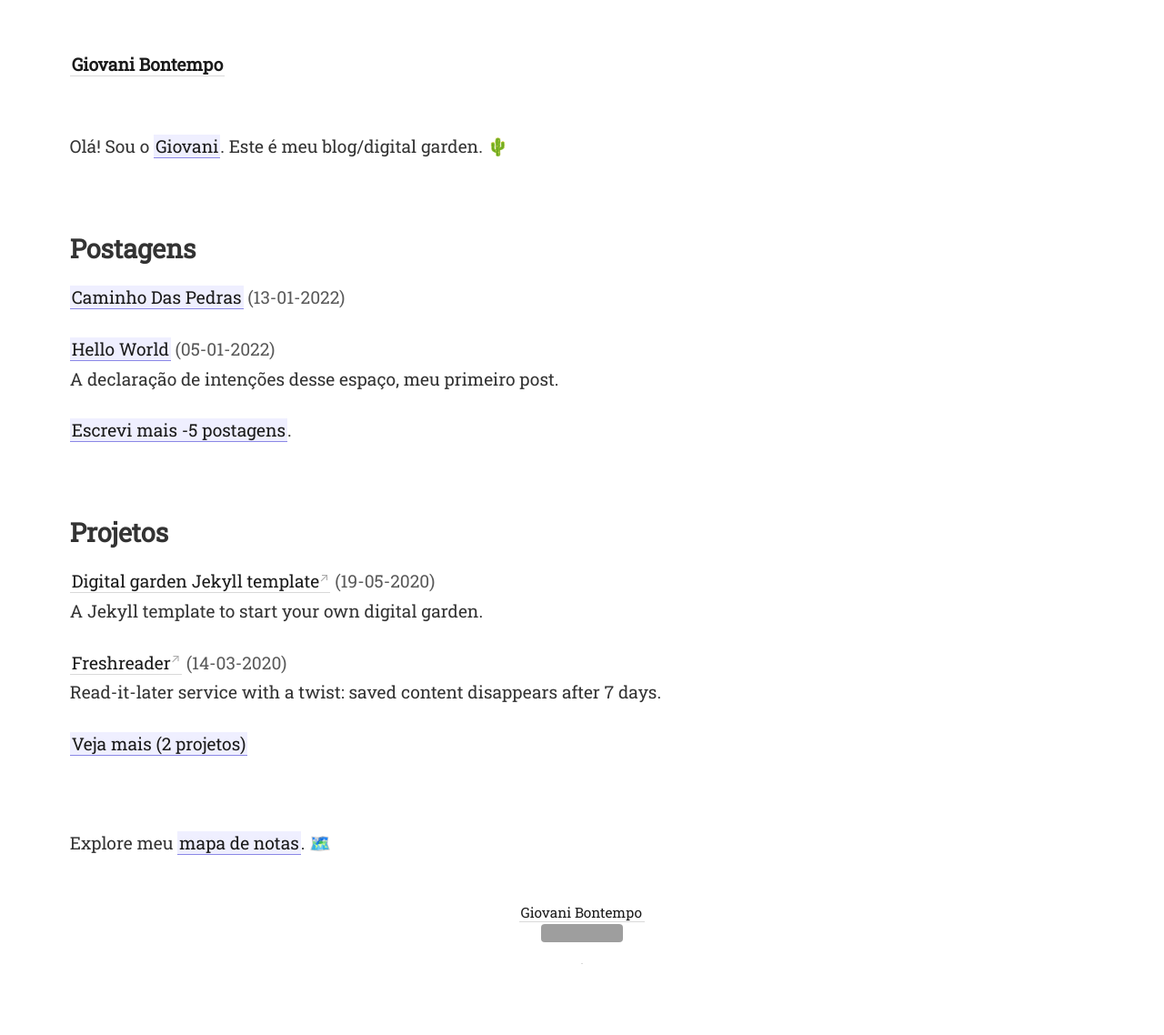
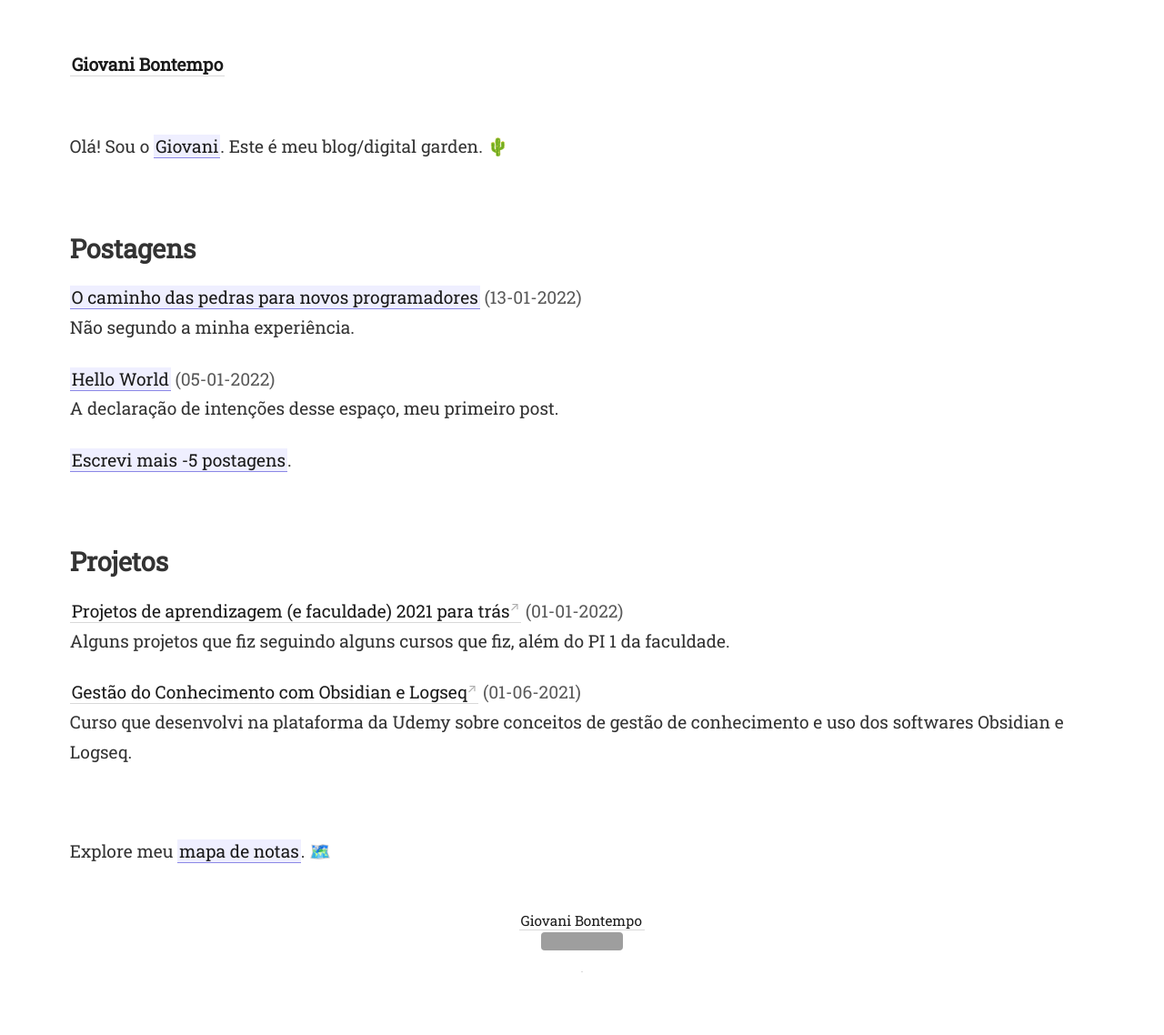
Before and after one commit to gio-bon/MyDigitalGarden, a Jekyll site: the page built from _pages/index.md, in a window 1280 px wide. Shown: the whole page at 91% size. Built offline with Jekyll 4.4.1, drawn with Linux system fonts in a browser that asks for light colours; grey boxes are pictures that could not be loaded.

Commit message:
atl 2 tent

```diff
--- a/_data/projects.yml
+++ b/_data/projects.yml
@@ -1,17 +1,7 @@
-- name: Digital garden Jekyll template
-  description_html: "A Jekyll template to start your own digital garden."
-  url: https://github.com/maximevaillancourt/digital-garden-jekyll-template
-  date: 2020-05-19
-
-- name: Freshreader
-  description_html: "Read-it-later service with a twist: saved content disappears after 7 days."
-  url: https://freshreader.app
-  date: 2020-03-14
-
-- name: Trace
-  description_html: Supply chain transparency platform PoC based on the Ethereum blockchain.
-  url: https://github.com/maximevaillancourt/trace
-  date: 2018-02-01
+- name: Projetos de aprendizagem (e faculdade) 2021 para trás
+  description_html: Alguns projetos que fiz seguindo alguns cursos que fiz, além do PI 1 da faculdade.
+  url: https://gist.github.com/gio-bon/ca5067d27bdcf70ac30a15bef404fb67
+  date: 2022-01-01
 
 - name: Gestão do Conhecimento com Obsidian e Logseq
   description_html: Curso que desenvolvi na plataforma da Udemy sobre conceitos de gestão de conhecimento e uso dos softwares Obsidian e Logseq.
--- a/_posts/2022-01-13-caminho-das-pedras.md
+++ b/_posts/2022-01-13-caminho-das-pedras.md
@@ -0,0 +1,43 @@
+---
+title: O caminho das pedras para novos programadores
+layout: post
+excerpt: Não segundo a minha experiência.
+---
+
+Como atualmente estou em uma transição de carreira (como muitos), a questão de voltar a estudar foi inevitável, principalmente em programação, área que exige um aprendizado quase perpétuo. A diferença da minha época de escola é que hoje você encontra uma abundância de materiais na internet.
+Mas como tudo, sempre há o lado bom e o ruim, e nesse caso, saber avaliar a eficácia dos materiais disponível é um requisito crítico.
+
+Em *Pare de fazer cursos* pode se perceber que muitos aspirantes a devs seguem uma estratégia bem repetitiva. Fazem uma tonelada de cursos do estilo Guanabara, constroem portfólios com base em tutoriais desses cursos, e em seguida já saem procurando emprego na área, acreditando que as empresas vão lhes pagar para aprender o resto (por mais que esse tipo de coisa realmente aconteça).
+
+O ponto é que a maioria desses profissionais tem pressa e não controem um **conhecimento sólido** em programação, coisa que vai exigir estudos de algoritmos e estruturas de dados, além de muita prática em exercícios (de preferência do mundo real e que obviamente não sejam meros tutoriais).
+
+Sobre **portfólios**, para que se possa destacar nesse meio, deve-se buscar copiar coisas que já existam, mudando alguma coisa (incluindo uma funcionalidade diferente); criar projetos pessoais originais e criativos, e ainda, se faltar ideias, buscar *issues* de projetos opensource que você tenha capacidade de resolver (com um plus de se envolver com a comunidade e conhecer pessoas novas).
+
+Já em *Aprendendo a aprender* a questão do que realmente aprendemos em cursos é questionada. A maioria segue um aprendizado passivo, pagando pelo curso ou pagando mensalidade e fazendo o menor esforço possível para conseguir o certificado ou diploma, como se um mero pedaço de papel representasse o que há no seu cérebro.
+
+Vivemos em um mundo em que nada é simples, o que exige **autonomia** de quem aprende. Assim, saber avaliar os materiais é importante, pois no fim eles devem atingir o mesmo objetivo, dar uma introdução a determinado assunto. A partir disso você pode começar a fazer algo, e a partir daí, conforme as dúvidas forem surgindo, você as soluciona por complementar as informações necessárias, num ciclo de feedback constante com o mundo real (e não com a simulação de um tutorial).
+
+Se tentar aprender tudo o que há pra aprender na área de computação, você morrerá sem ter feito nada, e ,além disso, sem ter esgotado todos os assuntos. Assim podemos pensar nos campos de conhecimentos como **pirâmides**, e é impraticável tentar aprender pirâmides inteiras. Então a melhor estratégia é aprender o topo das pirâmides que você precisa, que é mais fácil, e com o tempo e necessidade, você se aprofunda nelas (a base de pirâmides é maior e muito mais difícil).
+
+Isso nos leva ao **princípio de pareto**, que se aplica a muitos campos diferente, e também ao do aprendizado. Com 20% do conhecimento (topo da pirâmide) você consegue resolver 80% dos problemas. Mas pra resolver os últimos 20%, vai precisar dos 80% de conhecimento (base da pirâmide) que ainda não tem.
+
+A cereja do bolo está na *Prática deliberada na programação* que apregoa que o tipo certo de prática por um período suficiente leva a melhorias.
+
+Tudo começa com a **desconstrução da habilidade** que você se interessa em adquirir, que pode ser feita por você mesmo quebrando esses componentes, ou da forma mais eficiente, por aprender de pessoas que já adquiriram essa habilidade (cursos como os do FreeCodeCamp são um bom exemplo).
+
+Depois você estabelece **metas desafiadoras de aprendizado**, que é quando você se obriga a sair de sua zona de conforto e espera que sua mente se adapte (da mesma forma como seu corpo se adapta à exercícios físicos regulares e intensos, ficando mais forte). Você sabe que esse execício está no ponto quando não é entediante (fácil demais), e nem pode ser muito difícil, pois você vai se perder e não conseguirá progredir.
+
+Num mundo cheio de entretenimento e distrações você vai precisar de **foco** se quiser aprender a programar. Sem ele seu aprendizado será muito mais lento e mais prolongado. Assim, crie um ambiente livre de distrações, tanto internas como externas.
+
+Saiba que adquirir uma habilidade não é o mesmo que adquirir conhecimento, embora essas coisas estejam relacionadas. Um médico não aprende a fazer determinada cirurgia por ler em livros como se faz ou por observar outros médicos fazendo. Em última instância ele terá de praticar, pôr a mão na massa, para conseguir desenvolver essa habilidade.
+
+Cursos e tutoriais não lhe eximem de **praticar programação**. E saiba que quando for começar a fazer isso terá de lidar com os sentimentos de incopetência e desconforto (crianças lidam muito melhor com isso). Isso ocorre porque o fato de você não ter habilidade na área ataca o seu **ego**. Dessa forma, desconforto e ego ferido geralmente é um sinal de que você está indo na direção certa.
+
+Com a prática você terá a única coisa que é capaz de lhe dizer se está melhorando, o **feedback** (a forma como a realidade se comunica com você). Isso pode acontecer pelo auto-estudo, quando você descobre e entende a diferença entre sua resposta e a resposta correta (por isso você não deve copiar código). Também ocorre quando você tem o auxílio de um professor ou profissional experiente.
+
+Em posse do feedback você pode **ajustar** a sua abordagem do gap entre o que você está fazendo e como as coisas realmente são. Depois disso precisará mostrar ao seu cérebro que essas coisas que está aprendendo são importante e ele não deve se livrar delas. Você fará isso por **repetir** essas coisas, aplicando esforços consistentemente para aprender a se tornar proficiente.
+
+> A única maneira infalível de falhar ao aprender a codificar é parar.
+
+---
+As notas citadas podem ser achadas em meu <a class="internal-link" href="/map">mapa de notas</a>. 🗺️
```
